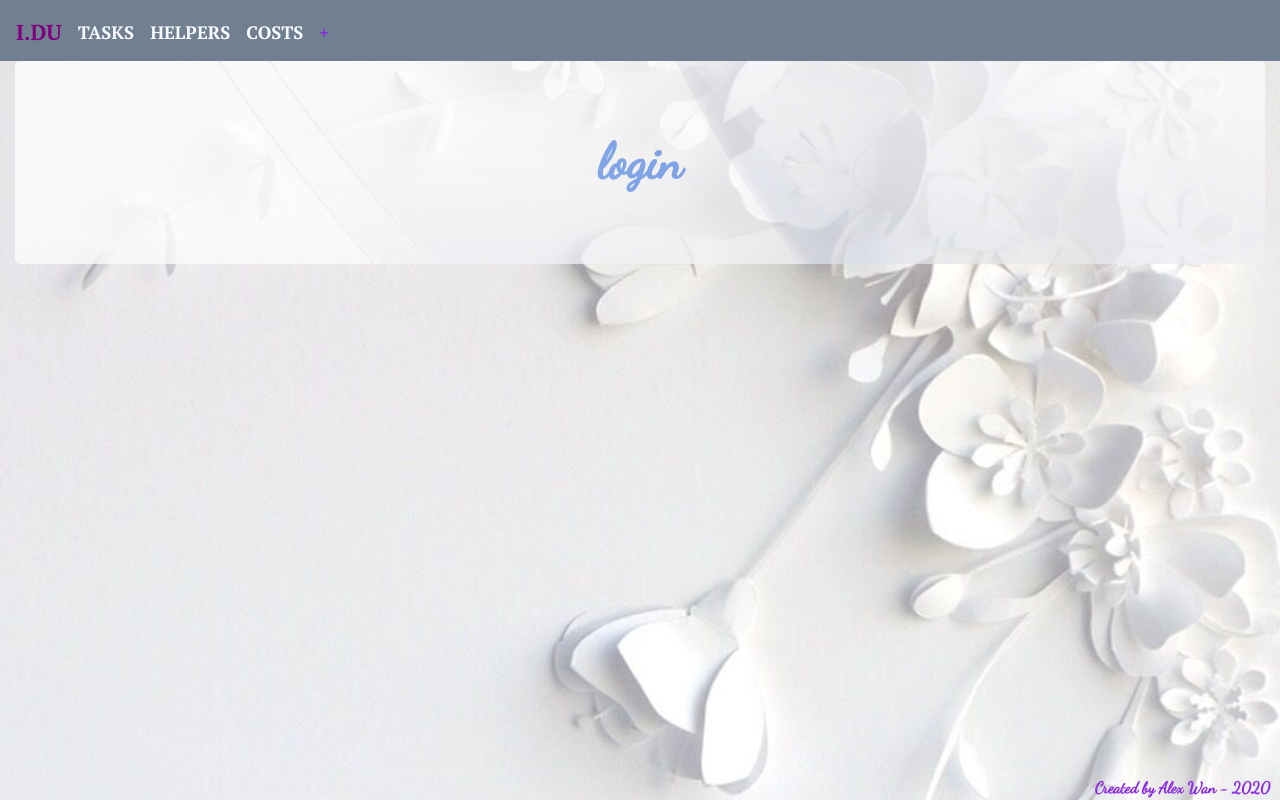
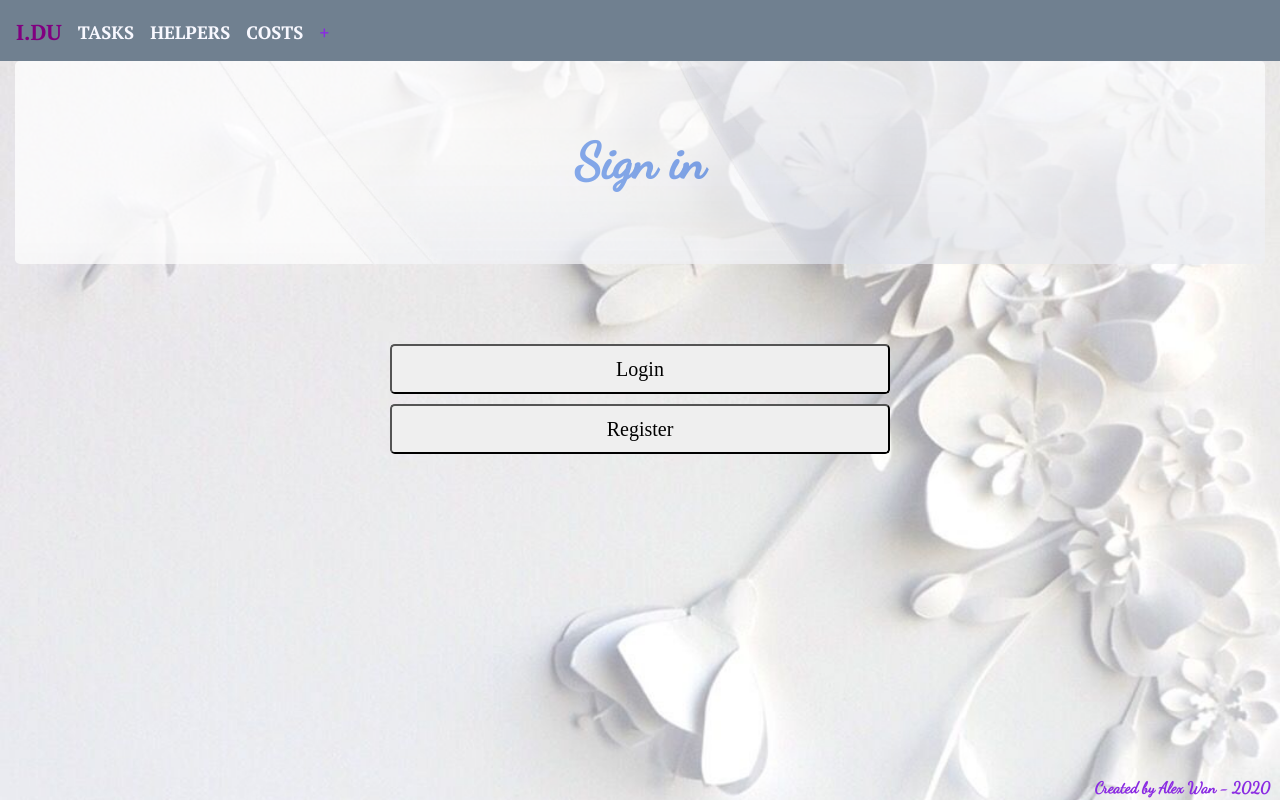
Before and after one commit to aWanderous/FinalBootcampProject, a React (Create React App) app in the folder client/: page / in a window 1280 px wide. Built offline with nearby package versions, Linux system fonts and the light colour scheme; a web font is replaced by a local one.

Commit message:
added sign in buttons

```diff
--- a/client/src/components/Form/style.css
+++ b/client/src/components/Form/style.css
@@ -1,4 +1,16 @@
 button {
     margin-bottom: 10px;
     font-family: 'Judson', serif;
+    cursor: pointer;
 }
+
+.btn-lg {
+  display: block;
+  margin-left: auto;
+  margin-right: auto;
+  width: 40%;
+}
+
+.login {
+  margin-top: 80px;
+}
--- a/client/src/pages/Login.js
+++ b/client/src/pages/Login.js
@@ -1,6 +1,7 @@
 import React, { Component } from "react";
 import Jumbotron from "../components/Jumbotron";
 import {Container } from "../components/Grid";
+import { FormBtn } from "../components/Form";
 import Footer from "../components/Footer";
 
 class Login extends Component {
@@ -9,8 +10,10 @@ class Login extends Component {
 		return (
 			<Container fluid>
 				<Jumbotron>
-					login
+					Sign in
 				</Jumbotron>
+				<FormBtn className="login btn-lg">Login</FormBtn>
+				<FormBtn className="btn-lg">Register</FormBtn>
 				<Footer/>
 			</Container>
 		);
```
